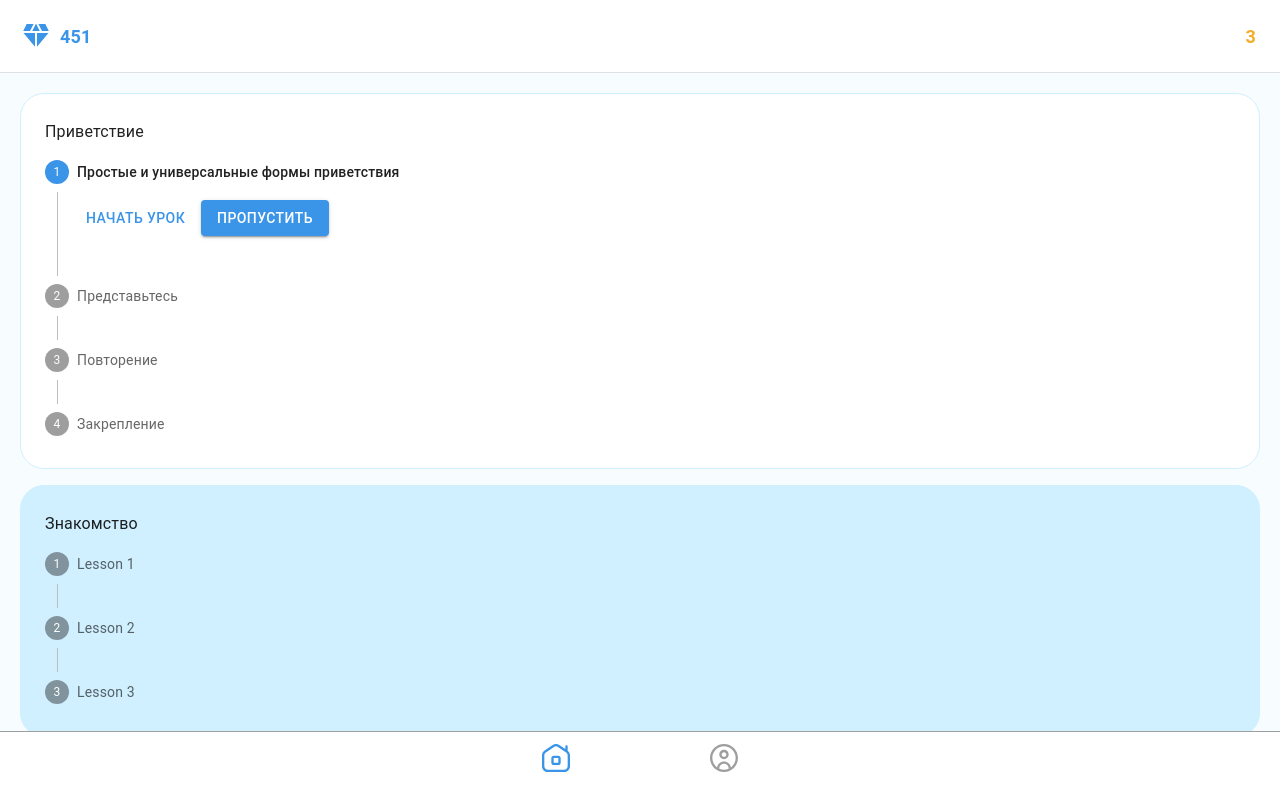
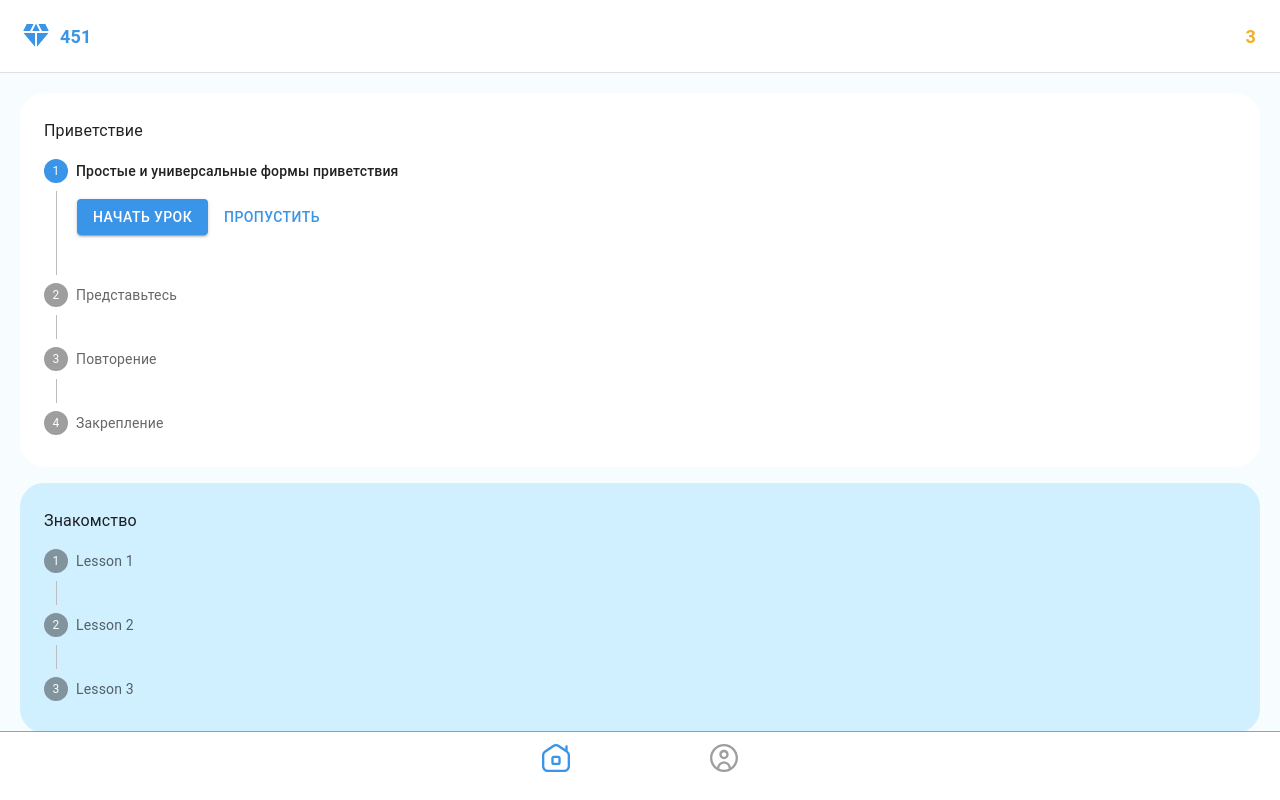
Before and after one commit to alinakassym/mvp-app-kz, a React (Create React App) app: page / in a window 1280 px wide. Built offline with nearby package versions, Linux system fonts and the light colour scheme; no server answers; sample sign-in values are in the browser's storage; some icons are missing.

Commit message:
feat: add dark theme colors

```diff
--- a/src/context/ThemeContext.js
+++ b/src/context/ThemeContext.js
@@ -29,10 +29,15 @@ export function ThemeProvider({children}) {
         palette: {
           mode,
           primary: {
+            light: mode === "light" ? "#D0EFFF" : "#1F2025",
             main: "#3A94E7",
           },
           secondary: {
+            light: mode === "light" ? "#FFFFFF" : "#0e253a", //"#0C0C0F",
             main: "#9E9E9E",
+          },
+          warning: {
+            main: "#F3AE29",
           },
           background: {
             default: mode === "light" ? "#f7fcff" : "#15161A",
--- a/src/pages/HomePage.css
+++ b/src/pages/HomePage.css
@@ -49,7 +49,7 @@
 }
 
 .home-page-section {
-  border: 1px solid #d0efff;
+  /* border: 1px solid #d0efff; */
   box-shadow: 0px 2px 30px rgba(58, 148, 231, 0.15);
 }
 
--- a/src/pages/HomePage.js
+++ b/src/pages/HomePage.js
@@ -34,6 +34,7 @@ function useSections() {
 function HomePage() {
   const theme = useTheme()
   const sections = useSections()
+  const [palette] = useState(theme.palette)
   const [activeSection] = useState(1)
   const [activeStep, setActiveStep] = useState(0)
 
@@ -51,13 +52,19 @@ function HomePage() {
     <div className="home-page">
       <div
         className="home-page-header"
-        style={{backgroundColor: theme.palette.background.paper}}
+        style={{backgroundColor: palette.background.paper}}
       >
-        <div className="home-page-header-icon-item" style={{color: "#3A94E7"}}>
+        <div
+          className="home-page-header-icon-item"
+          style={{color: palette.primary.main}}
+        >
           <DiamondIcon />
           <span>451</span>
         </div>
-        <div className="home-page-header-icon-item" style={{color: "#F3AE29"}}>
+        <div
+          className="home-page-header-icon-item"
+          style={{color: palette.warning.main}}
+        >
           <LocalFireDepartmentIcon />
           <span>3</span>
         </div>
@@ -68,11 +75,18 @@ function HomePage() {
             <Paper
               key={index}
               elevation={0}
-              sx={{p: 3, borderRadius: 6}}
+              sx={{
+                p: 3,
+                borderRadius: 6,
+                borderWidth: 1,
+                borderColor: palette.primary.light,
+              }}
               className="home-page-section"
               style={{
                 backgroundColor:
-                  activeSection !== section.id ? "#D0EFFF" : "#FFFFFF",
+                  activeSection !== section.id
+                    ? palette.primary.light
+                    : palette.secondary.light,
               }}
             >
               <Typography variant="subtitle1" gutterBottom>
@@ -88,16 +102,13 @@ function HomePage() {
                     <StepContent>
                       <Box sx={{mb: 2}}>
                         <Button
+                          variant="contained"
                           sx={{mt: 1, mr: 1}}
                           onClick={() => handleLessonStart(lesson.id)}
                         >
                           Начать урок
                         </Button>
-                        <Button
-                          variant="contained"
-                          onClick={handleNext}
-                          sx={{mt: 1, mr: 1}}
-                        >
+                        <Button onClick={handleNext} sx={{mt: 1, mr: 1}}>
                           Пропустить
                         </Button>
                       </Box>
```
